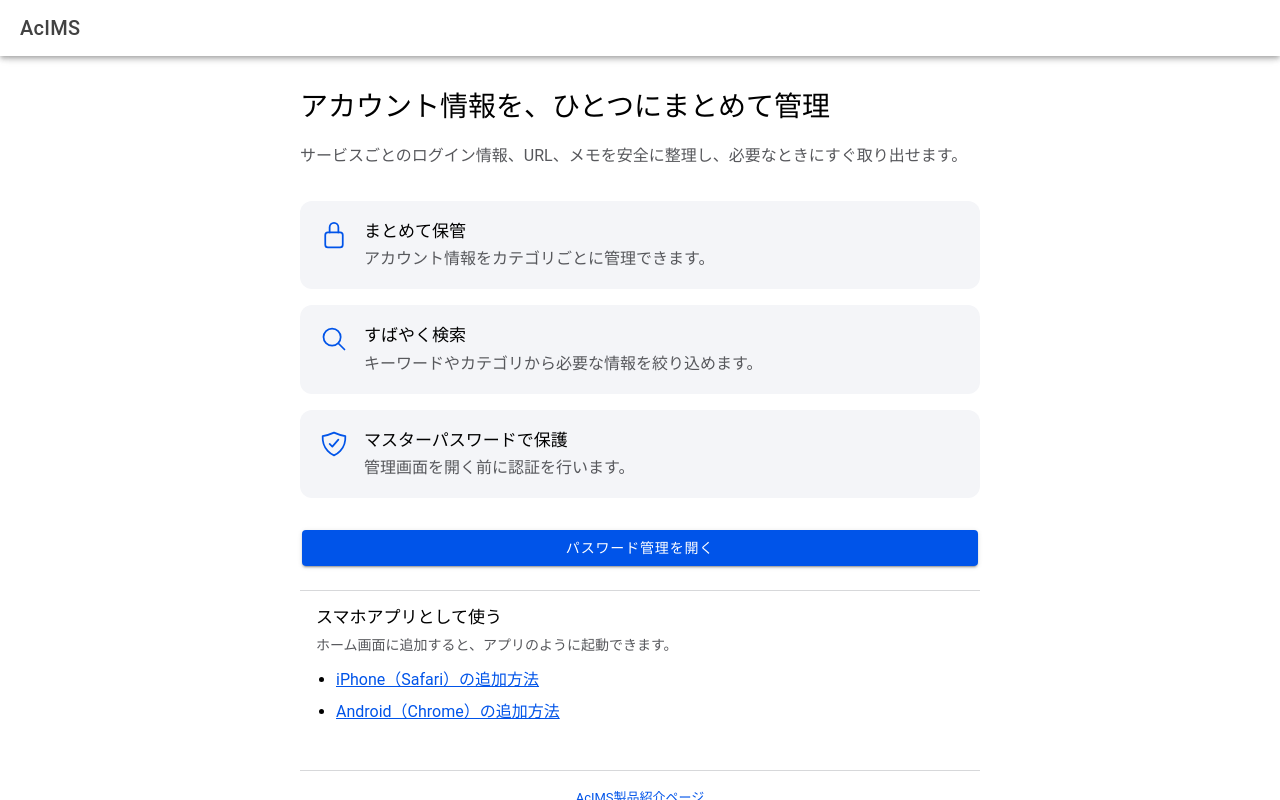
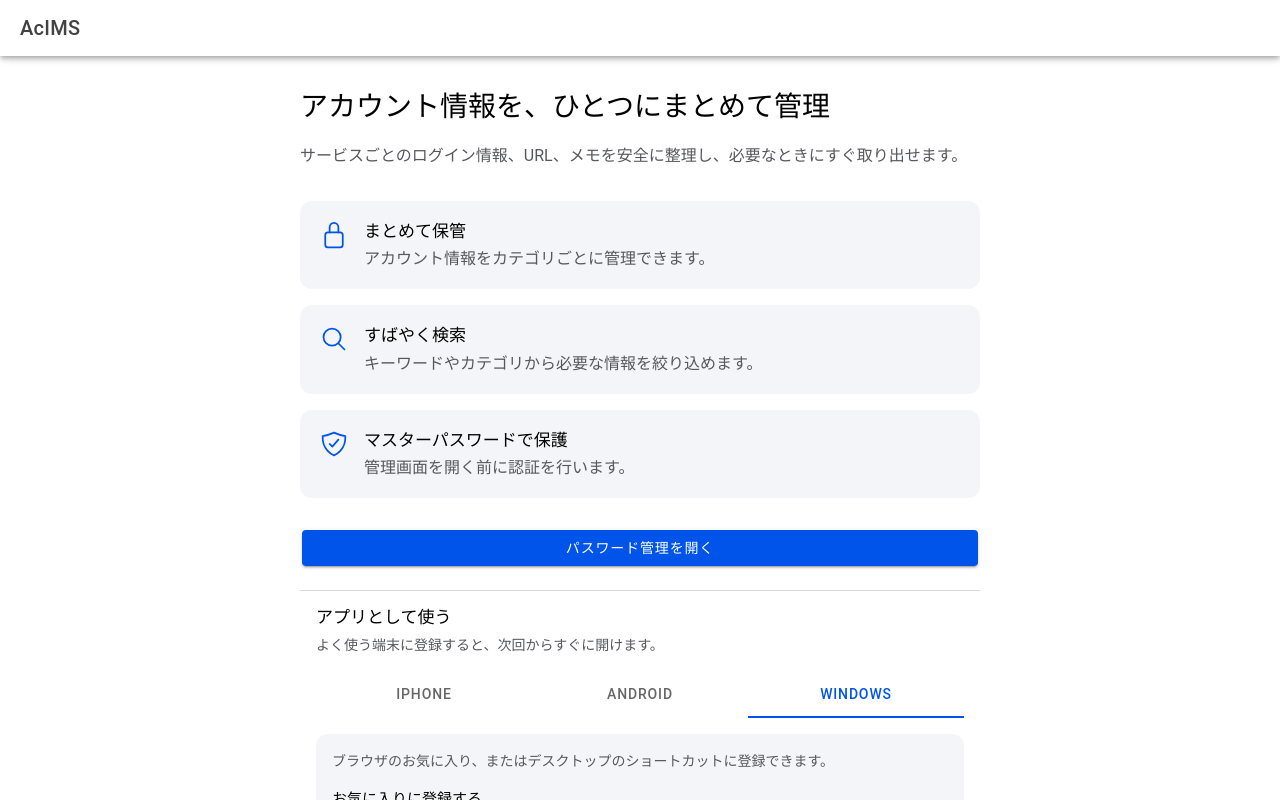
Before and after one commit to syouchan234/AcIMS_Web.github.io, a React (Vite) app: page / in a window 1280 px wide. Built offline with nearby package versions, Linux system fonts and the light colour scheme.

Commit message:
アプリとして使う方法を記載

```diff
--- a/src/pages/MainHome.css
+++ b/src/pages/MainHome.css
@@ -61,7 +61,7 @@
 }
 
 .install-guide h2,
-.install-guide p {
+.install-guide > p {
   margin: 0;
 }
 
@@ -75,11 +75,44 @@
   font-size: 14px;
 }
 
-.install-guide ul {
+.install-platform-selector {
+  margin-top: 16px;
+}
+
+.install-steps {
+  margin-top: 16px;
+  padding: 16px;
+  border-radius: 12px;
+  background: var(--ion-color-light);
+}
+
+.install-steps p {
+  margin: 0;
+  color: var(--ion-color-medium-shade);
+  font-size: 14px;
+  line-height: 1.6;
+}
+
+.install-steps h3 {
+  margin: 18px 0 0;
+  font-size: 15px;
+}
+
+.install-steps h3 + ol {
+  margin-top: 10px;
+}
+
+.install-steps .install-note {
+  margin-top: 14px;
+  font-size: 13px;
+}
+
+.install-steps ol {
   display: grid;
-  gap: 8px;
-  margin: 12px 0 0;
-  padding-left: 20px;
+  gap: 10px;
+  margin: 14px 0;
+  padding-left: 22px;
+  line-height: 1.6;
 }
 
 .install-guide a {
--- a/src/pages/MainHome.tsx
+++ b/src/pages/MainHome.tsx
@@ -1,4 +1,5 @@
-import { IonButton, IonContent, IonHeader, IonIcon, IonPage, IonTitle, IonToolbar } from '@ionic/react';
+import { useState } from 'react';
+import { IonButton, IonContent, IonHeader, IonIcon, IonLabel, IonPage, IonSegment, IonSegmentButton, IonTitle, IonToolbar } from '@ionic/react';
 import { lockClosedOutline, searchOutline, shieldCheckmarkOutline } from 'ionicons/icons';
 import ProductLinks from '../components/ProductLinks';
 import './MainHome.css';
@@ -7,7 +8,17 @@ interface MainHomeProps {
   onOpenPasswordManager: () => void;
 }
 
+type InstallPlatform = 'iphone' | 'android' | 'windows';
+
+const getDefaultInstallPlatform = (): InstallPlatform => {
+  if (typeof navigator !== 'undefined' && /Android/i.test(navigator.userAgent)) return 'android';
+  if (typeof navigator !== 'undefined' && /iPhone|iPad|iPod/i.test(navigator.userAgent)) return 'iphone';
+  return 'windows';
+};
+
 const MainHome: React.FC<MainHomeProps> = ({ onOpenPasswordManager }) => {
+  const [installPlatform, setInstallPlatform] = useState<InstallPlatform>(getDefaultInstallPlatform);
+
   return <IonPage>
     <IonHeader><IonToolbar><IonTitle>AcIMS</IonTitle></IonToolbar></IonHeader>
     <IonContent>
@@ -25,12 +36,48 @@ const MainHome: React.FC<MainHomeProps> = ({ onOpenPasswordManager }) => {
           <IonButton color="primary" expand="block" onClick={onOpenPasswordManager}>パスワード管理を開く</IonButton>
         </section>
         <section className="install-guide" aria-labelledby="install-guide-title">
-          <h2 id="install-guide-title">スマホアプリとして使う</h2>
-          <p>ホーム画面に追加すると、アプリのように起動できます。</p>
-          <ul>
-            <li><a href="https://support.apple.com/ja-jp/guide/iphone/iph42ab2f3a7/ios" rel="noreferrer" target="_blank">iPhone（Safari）の追加方法</a></li>
-            <li><a href="https://support.google.com/chrome/answer/9658361?hl=ja" rel="noreferrer" target="_blank">Android（Chrome）の追加方法</a></li>
-          </ul>
+          <h2 id="install-guide-title">アプリとして使う</h2>
+          <p>よく使う端末に登録すると、次回からすぐに開けます。</p>
+          <IonSegment aria-label="端末を選択" className="install-platform-selector" value={installPlatform} onIonChange={(event) => setInstallPlatform(event.detail.value as InstallPlatform)}>
+            <IonSegmentButton value="iphone"><IonLabel>iPhone</IonLabel></IonSegmentButton>
+            <IonSegmentButton value="android"><IonLabel>Android</IonLabel></IonSegmentButton>
+            <IonSegmentButton value="windows"><IonLabel>Windows</IonLabel></IonSegmentButton>
+          </IonSegment>
+          {installPlatform === 'iphone' ? <div className="install-steps">
+            <p><strong>Safari</strong> でこのページを開いてください。Chrome などではなく Safari を使うと確実です。</p>
+            <ol>
+              <li>現在の画面より下部の <strong>共有</strong> ボタン（□から↑のアイコン）をタップします。</li>
+              <li>メニューを下へスクロールして <strong>「ホーム画面に追加」</strong> をタップします。</li>
+              <li>名前が「AcIMS」になっていることを確認し、右上の <strong>「追加」</strong> をタップします。</li>
+              <li>ホーム画面に追加された AcIMS アイコンから次回以降起動します。</li>
+            </ol>
+            <a href="https://support.apple.com/ja-jp/guide/iphone/iph42ab2f3a7/ios" rel="noreferrer" target="_blank">Apple の公式手順を開く</a>
+          </div> : installPlatform === 'android' ? <div className="install-steps">
+            <p><strong>Chrome</strong> でこのページを開いてください。</p>
+            <ol>
+              <li>現在の画面より右上の <strong>︙</strong>（メニュー）をタップします。</li>
+              <li><strong>「ホーム画面に追加」</strong> または <strong>「アプリをインストール」</strong> をタップします。</li>
+              <li>確認画面で <strong>「インストール」</strong> または <strong>「追加」</strong> をタップします。</li>
+              <li>ホーム画面またはアプリ一覧に追加された AcIMS アイコンから次回以降起動します。</li>
+            </ol>
+            <a href="https://support.google.com/chrome/answer/9658361?hl=ja" rel="noreferrer" target="_blank">Google の公式手順を開く</a>
+          </div> : <div className="install-steps">
+            <p>ブラウザのお気に入り、またはデスクトップのショートカットに登録できます。</p>
+            <h3>お気に入りに登録する</h3>
+            <ol>
+              <li>このページを開いた状態で、キーボードの <strong>Ctrl + D</strong> を押します。</li>
+              <li>保存先を選び、<strong>「完了」</strong> をクリックします。</li>
+              <li>次回からブラウザのお気に入り一覧から AcIMS を開けます。</li>
+            </ol>
+            <h3>デスクトップにショートカットを作成する</h3>
+            <ol>
+              <li>Chrome または Edge でこのページを開きます。</li>
+              <li>右上の <strong>︙</strong> メニューから、Chrome は <strong>「キャスト、保存、共有」→「ショートカットを作成」</strong>、Edge は <strong>「アプリ」→「このサイトをアプリとしてインストール」</strong> を選びます。</li>
+              <li>表示される確認画面で作成またはインストールを完了します。</li>
+              <li>デスクトップまたはスタートメニューに追加された AcIMS から起動します。</li>
+            </ol>
+            <p className="install-note">ブラウザの安全設定により、このサイトから自動でデスクトップへショートカットを作成することはできません。</p>
+          </div>}
         </section>
         <ProductLinks />
       </main>
```
